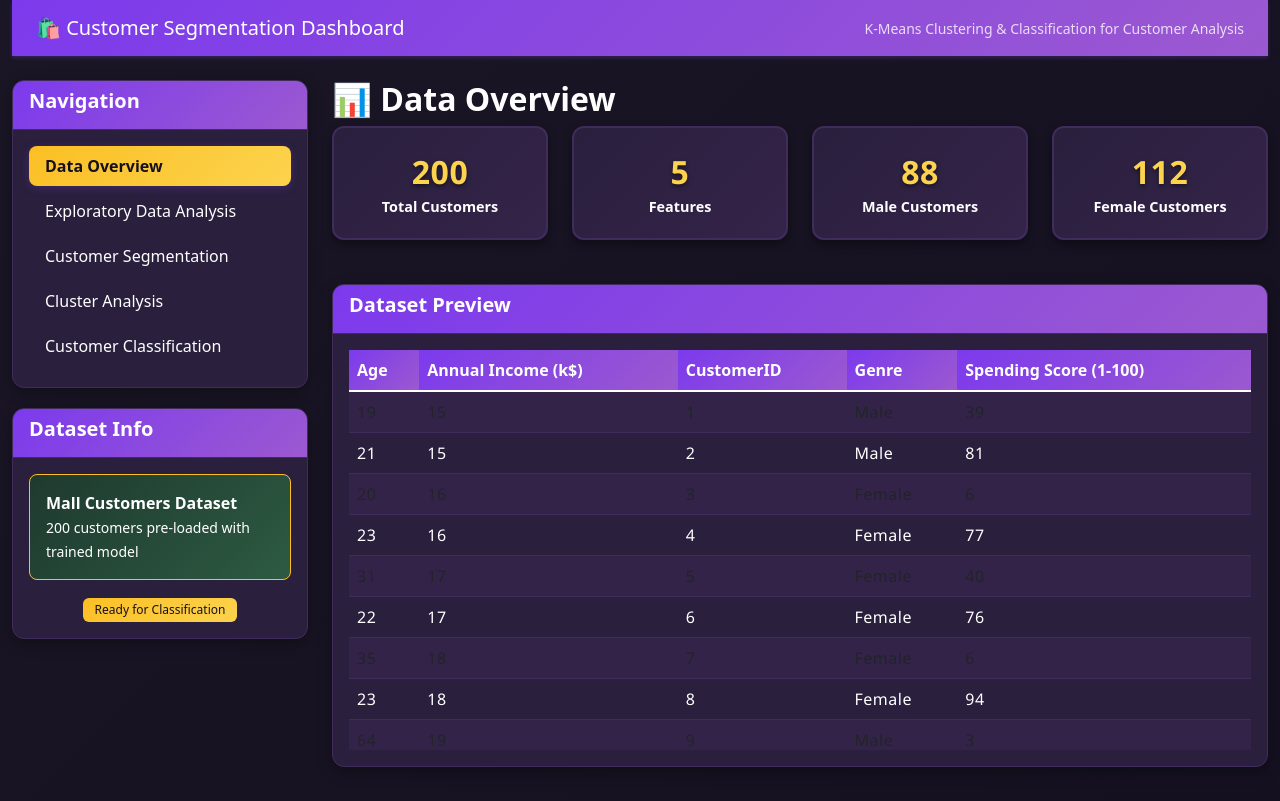
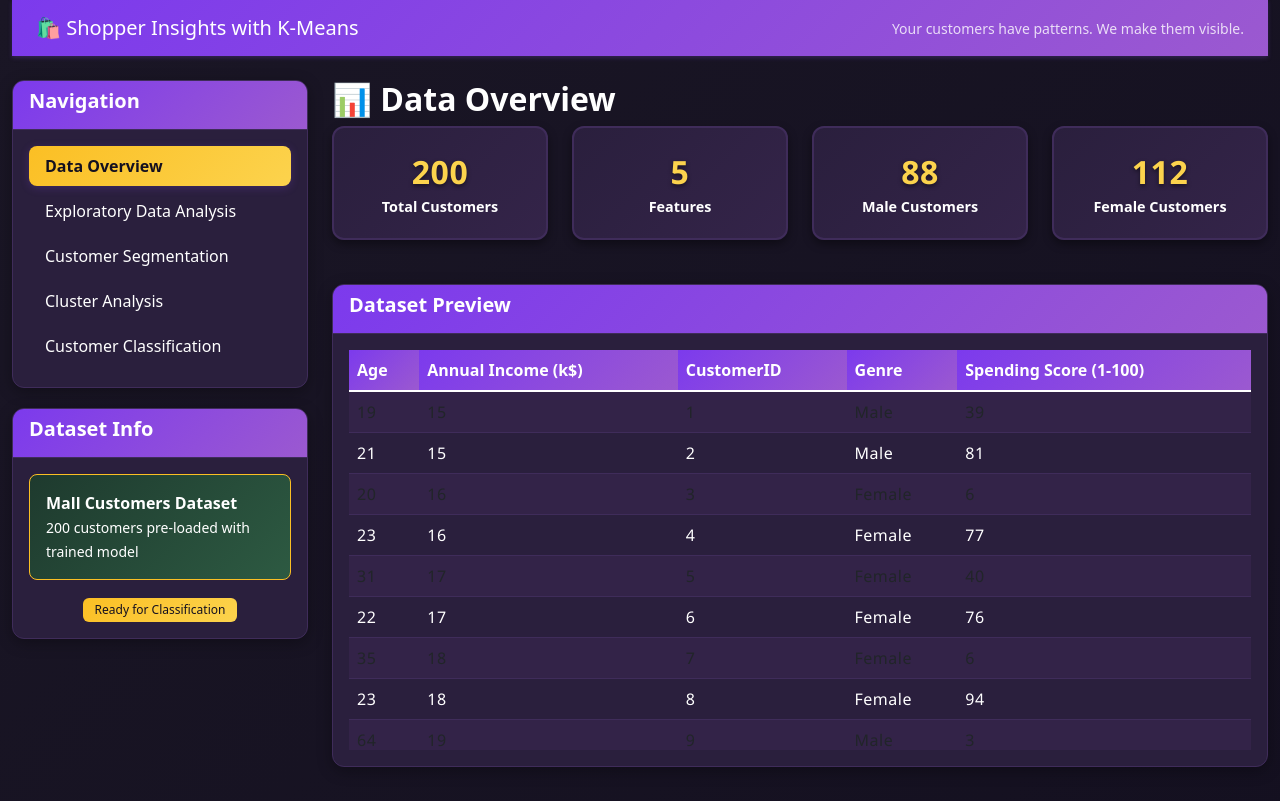
Before and after one commit to Ansh07017/customer_segmentation, a Flask app: page / in a window 1280 px wide. Shown: the top 801 px of the page. Run offline with Flask 3, Linux system fonts and the light colour scheme; some libraries are stand-ins or nearby versions.

Commit message:
Update the application title and tagline to reflect the new branding
Modify the title and tagline in index.html to "Shopper Insights with K-Means" and "Your customers have patterns. We make them visible."

Replit-Commit-Author: Agent
Replit-Commit-Session-Id: 1e7b6241-c2dd-4ad3-97f0-0e033c96f3b4
Replit-Commit-Screenshot-Url: https://storage.googleapis.com/screenshot-production-us-central1/1fcb6693-fbbe-4d76-9b0d-372f224beffb/e09f5c0e-f85e-45c2-8fd4-04e68684c470.jpg

```diff
--- a/templates/index.html
+++ b/templates/index.html
@@ -3,7 +3,7 @@
 <head>
     <meta charset="UTF-8">
     <meta name="viewport" content="width=device-width, initial-scale=1.0">
-    <title>Customer Segmentation Dashboard</title>
+    <title>Shopper Insights with K-Means</title>
     <link href="https://cdn.jsdelivr.net/npm/bootstrap@5.1.3/dist/css/bootstrap.min.css" rel="stylesheet">
     <script src="https://cdn.plot.ly/plotly-latest.min.js"></script>
     <script src="https://code.jquery.com/jquery-3.6.0.min.js"></script>
@@ -493,8 +493,8 @@
             <div class="col-md-12">
                 <nav class="navbar navbar-expand-lg navbar-dark bg-primary">
                     <div class="container-fluid">
-                        <a class="navbar-brand" href="#">🛍️ Customer Segmentation Dashboard</a>
-                        <small class="navbar-text text-light">K-Means Clustering & Classification for Customer Analysis</small>
+                        <a class="navbar-brand" href="#">🛍️ Shopper Insights with K-Means</a>
+                        <small class="navbar-text text-light">Your customers have patterns. We make them visible.</small>
                     </div>
                 </nav>
             </div>
```
